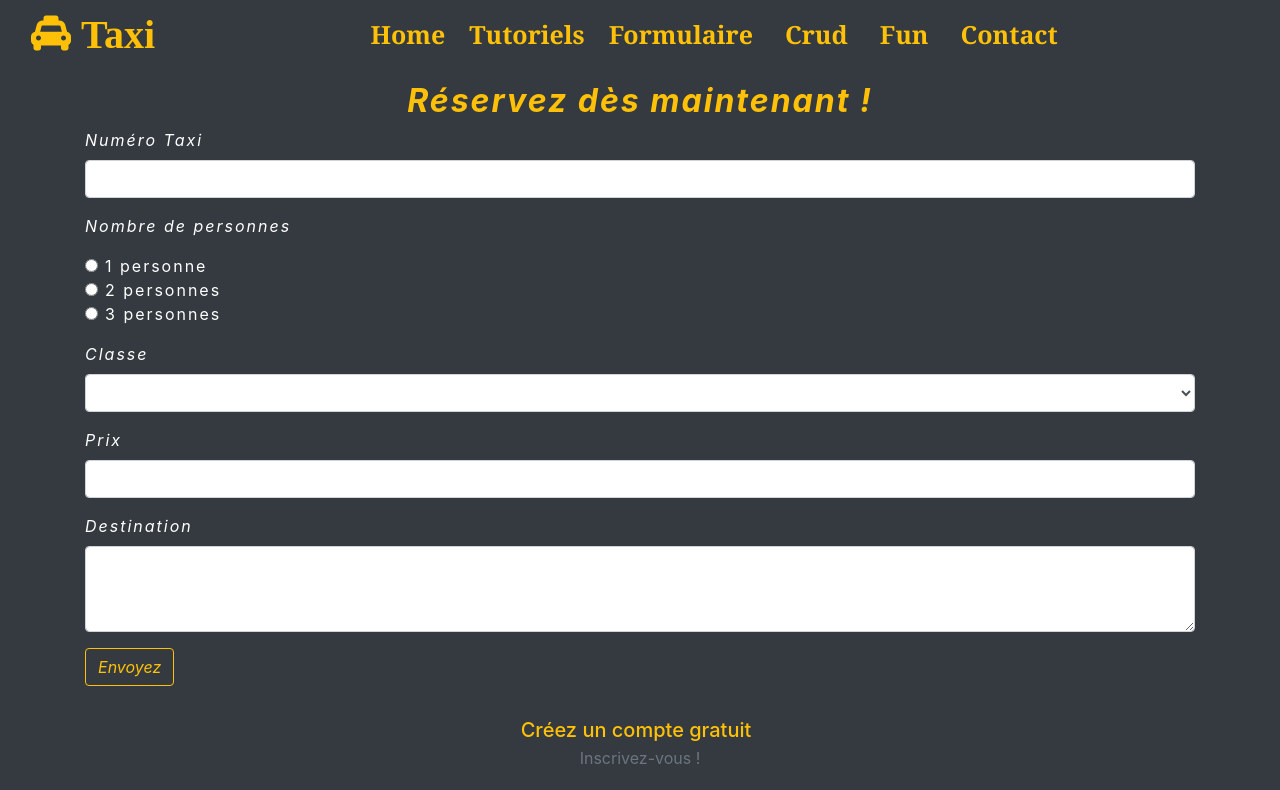
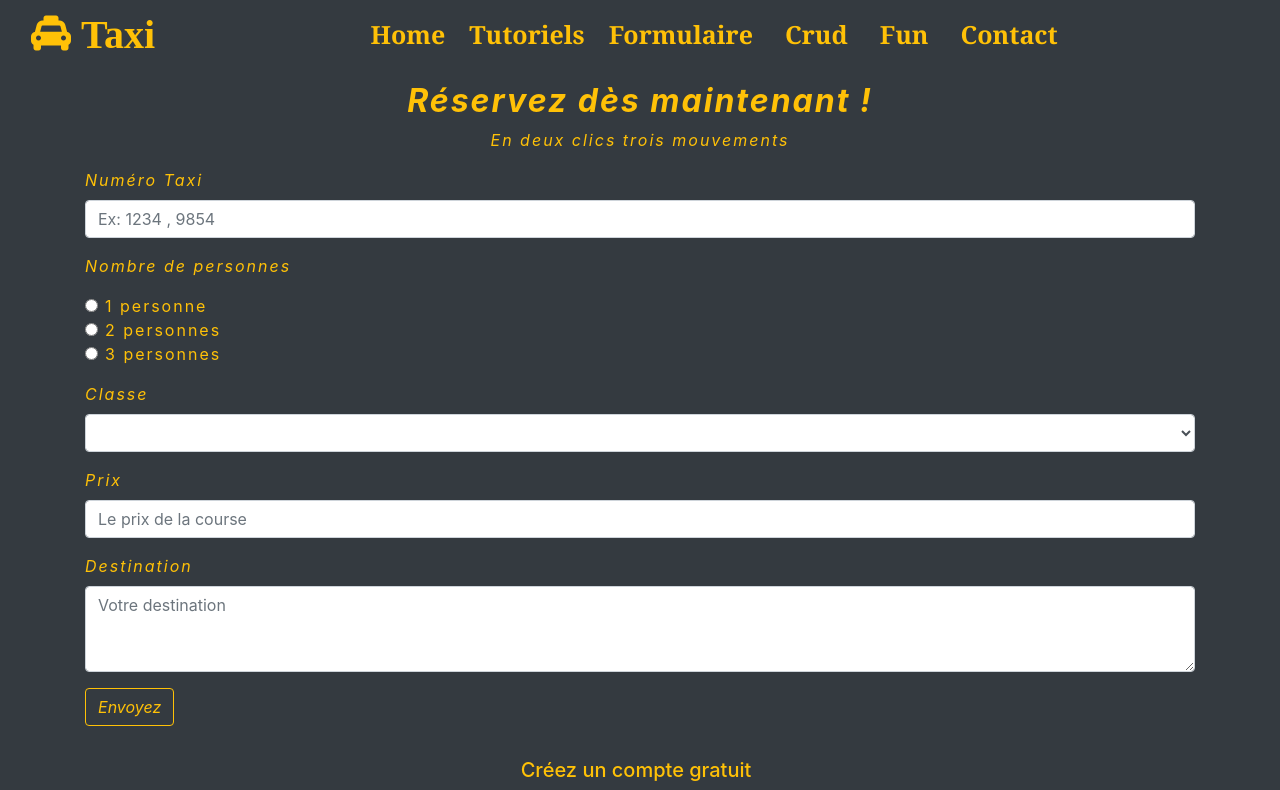
Before and after one commit to ImemBA1/tp_final, an Angular app: page /formulaire in a window 1280 px wide. Shown: the top 790 px of the page. Built offline with nearby package versions, Linux system fonts and the light colour scheme.

Commit message:
ajout des placeholder et visuel

```diff
--- a/src/app/application/affichage/affichage.component.ts
+++ b/src/app/application/affichage/affichage.component.ts
@@ -21,8 +21,8 @@ export class AffichageComponent implements OnInit {
       this.taxi = resultat;
     });
     this.affichageVehiculeForm = new FormGroup({
-      numeroTaxi: new FormControl('', Validators.required),
-      prix: new FormControl('', Validators.required),
+      numeroTaxi: new FormControl('', [Validators.required, Validators.pattern('[0-9]{4}')]),
+      prix: new FormControl('', [Validators.required, Validators.pattern('[0-9]')]),
       classe: new FormControl('', Validators.required),
       nbPersonne: new FormControl('', Validators.required),
       destination: new FormControl('', Validators.required),
--- a/src/app/application/contact/contact.component.html
+++ b/src/app/application/contact/contact.component.html
@@ -40,7 +40,7 @@
                     </div>
 
                     <div class="col-12">
-                    <button class="btn btn-dark text-warning border-warning" type="submit">Envoyez</button>
+                    <button class="btn btn-dark text-warning border-warning" [routerLink] = "['/home']" type="submit">Envoyez</button>
                     </div>
                 </div>
                 </form>
--- a/src/app/application/reactive/reactive.component.html
+++ b/src/app/application/reactive/reactive.component.html
@@ -1,7 +1,8 @@
 <section>
-<div class="container  text-white" style="margin-top: 65px">
+<div class="container  text-warning" style="margin-top: 65px">
     <hr>
     <h2 class="font-weight-bold font-italic text-center text-warning" >Réservez dès maintenant !</h2>
+    <p class="font-italic text-center text-warning">En deux clics trois mouvements</p>
 
       <form [formGroup]="vehiculeForm" (ngSubmit)="onSubmit()">
 
@@ -11,7 +12,7 @@
 
         <div class="form-group">
           <label for="numeroTaxi" class="font-italic">Numéro Taxi</label>
-          <input id="numeroTaxi" formControlName="numeroTaxi" class="form-control" />
+          <input id="numeroTaxi" formControlName="numeroTaxi" class="form-control" placeholder="Ex: 1234 , 9854" />
         </div>
 
         <p class="font-italic">Nombre de personnes</p>
@@ -50,12 +51,12 @@
 
         <div class="form-group">
           <label for="prix" class="font-italic">Prix</label>
-          <input id="prix" formControlName="prix" class="form-control" />
+          <input id="prix" formControlName="prix" class="form-control" placeholder="Le prix de la course" />
         </div>
 
         <div class="form-group">
           <label for="destination" class="font-italic">Destination</label>
-          <textarea id="destination" formControlName="destination" class="form-control"
+          <textarea id="destination" formControlName="destination" placeholder="Votre destination" class="form-control"
                     rows="3"></textarea>
         </div>
 
--- a/src/app/application/reactive/reactive.component.ts
+++ b/src/app/application/reactive/reactive.component.ts
@@ -1,3 +1,4 @@
+import { Placeholder } from '@angular/compiler/src/i18n/i18n_ast';
 import { Component, OnInit } from '@angular/core';
 import { FormControl, FormGroup, Validators } from '@angular/forms';
 import { Router } from '@angular/router';
@@ -12,8 +13,8 @@ import { ReactiveService } from '../../services/reactive.service'
 export class ReactiveComponent implements OnInit {
   vehiculeForm = new FormGroup({
     // id: new FormControl('', Validators.required),
-    numeroTaxi: new FormControl('', Validators.required),
-    prix: new FormControl('', Validators.required),
+    numeroTaxi: new FormControl('', [Validators.required, Validators.pattern('[0-9]{4}')]),
+    prix: new FormControl('', [Validators.required, Validators.pattern('[0-9]')]),
     classe: new FormControl('', Validators.required),
     nbPersonne: new FormControl('', Validators.required),
     destination: new FormControl('', Validators.required),
--- a/src/app/application/update/update.component.html
+++ b/src/app/application/update/update.component.html
@@ -8,7 +8,7 @@
 
             <div class="form-group">
               <label for="numeroTaxi" class="font-italic">Numéro Taxi</label>
-              <input id="numeroTaxi" formControlName="numeroTaxi" class="form-control" [(ngModel)]="taxi.numeroTaxi" />
+              <input id="numeroTaxi" formControlName="numeroTaxi" class="form-control" [(ngModel)]="taxi.numeroTaxi" placeholder="Ex: 1234 , 9854" />
             </div>
 
             <p class="font-italic">Nombre de personnes</p>
@@ -47,13 +47,13 @@
 
             <div class="form-group">
               <label for="prix" class="font-italic">Prix</label>
-              <input id="prix" formControlName="prix" class="form-control"  [(ngModel)]="taxi.prix"/>
+              <input id="prix" formControlName="prix" class="form-control"  [(ngModel)]="taxi.prix" placeholder="Le prix de la course"/>
             </div>
 
             <div class="form-group">
               <label for="destination" class="font-italic">Destination</label>
               <textarea id="destination" formControlName="destination" class="form-control"
-                        rows="3"  [(ngModel)]="taxi.destination"></textarea>
+                        rows="3"  [(ngModel)]="taxi.destination" placeholder="Votre destination"></textarea>
             </div>
 
             <button class="btn btn-primary rounded font-italic">Envoyez</button>
--- a/src/app/application/update/update.component.ts
+++ b/src/app/application/update/update.component.ts
@@ -21,8 +21,8 @@ export class UpdateComponent implements OnInit {
       this.taxi = resultat;
     });
     this.updateVehiculeForm = new FormGroup({
-      numeroTaxi: new FormControl('', Validators.required),
-      prix: new FormControl('', Validators.required),
+      numeroTaxi: new FormControl('', [Validators.required, Validators.pattern('[0-9]{4}')]),
+      prix: new FormControl('', [Validators.required, Validators.pattern('[0-9]')]),
       classe: new FormControl('', Validators.required),
       nbPersonne: new FormControl('', Validators.required),
       destination: new FormControl('', Validators.required),
```
Also changed, not shown: src/app/application/reactive/vehiculeData.json (+1 -18 lines).
